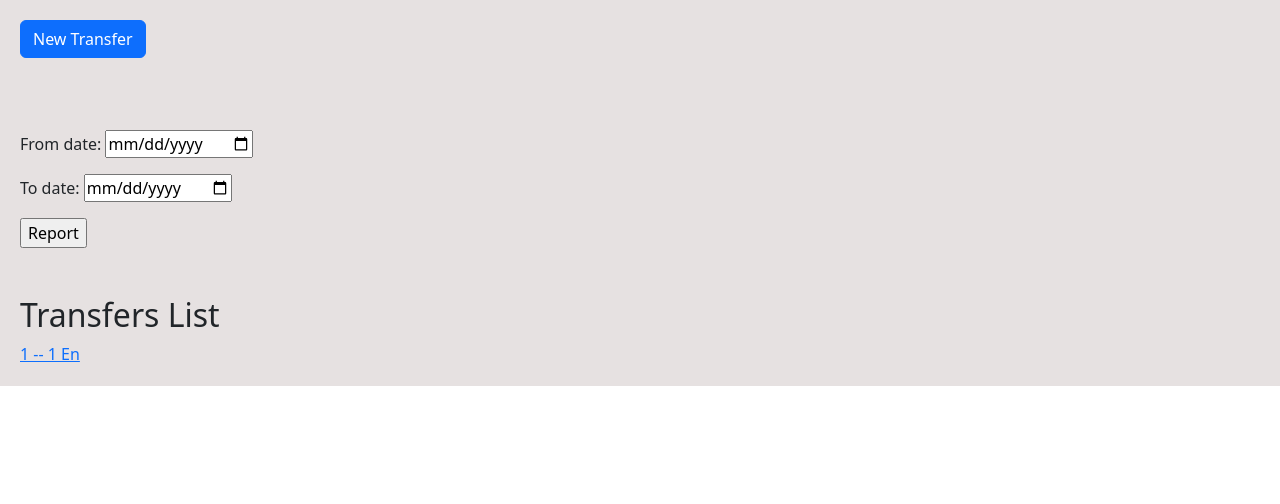
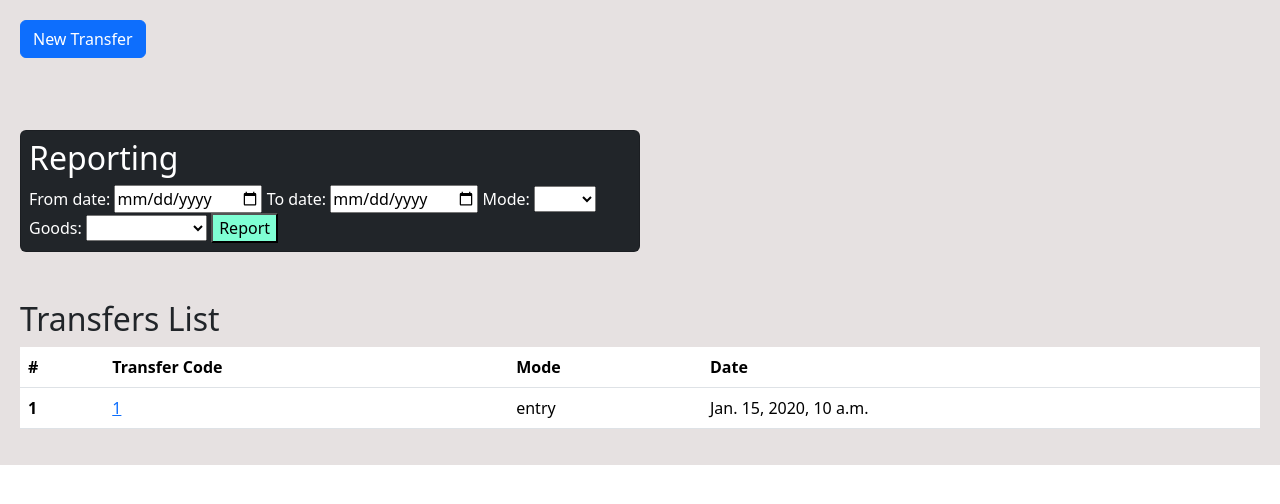
Before and after one commit to AliT88/warehousing_django, a Django app: page / in a window 1280 px wide. Shown: the part 56-560 px from the top of the page. Run offline with Django 5.2, Linux system fonts and the light colour scheme; tables that the repository leaves empty hold one stand-in row (values such as "Sample post").

Commit message:
add more field to search transfers

```diff
--- a/warehousing/goods/models.py
+++ b/warehousing/goods/models.py
@@ -18,7 +18,7 @@
         return True
 
     def UpdateInventory(self, mode, quantity):
-        if mode == 'Ex':
+        if mode == 'exit':
             self.inventory -= quantity
         else:
             self.inventory += quantity
--- a/warehousing/home/form.py
+++ b/warehousing/home/form.py
@@ -1,6 +1,6 @@
 from django import forms
 from .models import Transfer, TransferItem
-from django.contrib.admin.widgets import AdminDateWidget
+from goods.models import Goods
 
 
 class NewTransferForm(forms.ModelForm):
@@ -20,3 +20,16 @@
 class ReportForm(forms.Form):
     from_date = forms.DateField(widget=forms.NumberInput(attrs={'type':'date'}))
     to_date = forms.DateField(widget=forms.NumberInput(attrs={'type':'date'}))
+
+    selection_choices = (
+        ( None, ''),
+        ('exit', 'Exit'),
+        ('entry', 'Entry'),
+    )
+    mode = forms.ChoiceField(choices=selection_choices)
+
+    selection_goods = [(None,'')]
+    for item in Goods.objects.values('name').all():
+        selection_goods.append((str(item['name']), str(item['name'])))
+    selection_goods = tuple(selection_goods)
+    goods = forms.ChoiceField(choices=selection_goods)
--- a/warehousing/home/models.py
+++ b/warehousing/home/models.py
@@ -6,8 +6,8 @@
 
 class Transfer(models.Model):
     choices = [
-        ('En', 'Entry'),
-        ('Ex', 'Exit')
+        ('entry', 'Entry'),
+        ('exit', 'Exit')
     ]
     mode = models.CharField(max_length=10, choices=choices)
     from_employee = models.ForeignKey(
@@ -20,6 +20,9 @@
         )
     date = models.DateTimeField()
 
+    class Meta:
+        ordering = ('-date',)
+
 
 class TransferItem(models.Model):
     transfer = models.ForeignKey(Transfer, on_delete=models.CASCADE, related_name='items')
--- a/warehousing/home/templates/home/detail.html
+++ b/warehousing/home/templates/home/detail.html
@@ -4,7 +4,7 @@
 
 {% block content %}
 
-    {% if transfer.mode == 'Ex' %}
+    {% if transfer.mode == 'exit' %}
         <p>Mode : Exit</p>
     {% else %}
         <p>Mode : Entry</p>
--- a/warehousing/home/templates/home/home.html
+++ b/warehousing/home/templates/home/home.html
@@ -7,14 +7,34 @@
     <a href="{% url 'home:new' %}" class="btn btn-primary">New Transfer</a>
     <br><br><br><br>
 
-    <form action="" method="get" novalidate>
-        {{ form.as_p }}
-        <input type="submit" value="Report">
-    </form>
+    <div style="color: white;" class="card bg-dark p-2 col-md-6">
+        <h2>Reporting</h2>
+        <form action="" method="get" novalidate>
+            {{ form.as_table }}
+            <input type="submit" value="Report"  style="background-color: aquamarine;">
+        </form>
+    </div>
     <br><br>
     <h2>Transfers List</h2>
-    {% for tr in transfer %}
-        <a href="{% url 'home:detail' tr.id %}">{{forloop.counter}} --  {{tr.id}} {{tr.mode}}</a><br>
-    {% endfor %}
+    <table class="table">
+        <thead>
+          <tr>
+            <th scope="col">#</th>
+            <th scope="col">Transfer Code</th>
+            <th scope="col">Mode</th>
+            <th scope="col">Date</th>
+          </tr>
+        </thead>
+        <tbody>
+          {% for tr in transfer %}
+            <tr>
+              <th scope="row">{{forloop.counter}}</th>
+              <td><a href="{% url 'home:detail' tr.id %}">{{tr.id}}</td></a>
+              <td>{{tr.mode}}</td>
+              <td>{{tr.date}}</td>
+            </tr>
+          {% endfor %}
+        </tbody>
+    </table>
 
 {% endblock %}
--- a/warehousing/home/views.py
+++ b/warehousing/home/views.py
@@ -13,6 +13,13 @@
             tr = tr.filter(date__gte=request.GET.get('from_date'))
         if request.GET.get('to_date'):
             tr = tr.filter(date__lte=request.GET.get('to_date'))
+        if request.GET.get('mode'):
+            tr = tr.filter(mode=request.GET.get('mode'))
+        if request.GET.get('goods'):
+            for i in tr:
+                item_list = [j.goods.name for j in i.items.all()]
+                if request.GET.get('goods') not in item_list:
+                    tr = tr.exclude(id=i.id)
         form = ReportForm
         return render(request, 'home/home.html', {'transfer':tr, 'form':form})
 
@@ -29,7 +36,7 @@
         form_trans = NewTransferForm(request.POST)
         if form_trans.is_valid():
             cd_trans = form_trans.cleaned_data
-            if cd_trans['mode'] == 'Ex':
+            if cd_trans['mode'] == 'exit':
                 for item in request.session.get('goods').values():
                     if not Goods.objects.get(name=item['name']).CheckInventory(int(item['quantity'])):
                         messages.warning(request, f'Your request is more than inventory of {item["name"]}', 'warning')
```
Also changed, not shown: warehousing/home/migrations/0001_initial.py, warehousing/home/migrations/0003_alter_transfer_mode.py (added).
